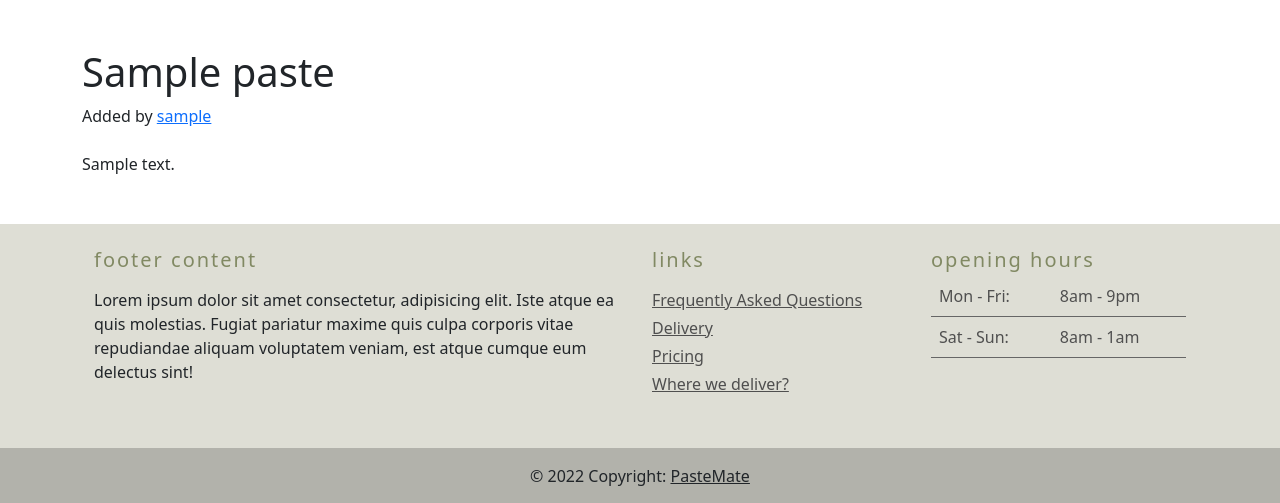
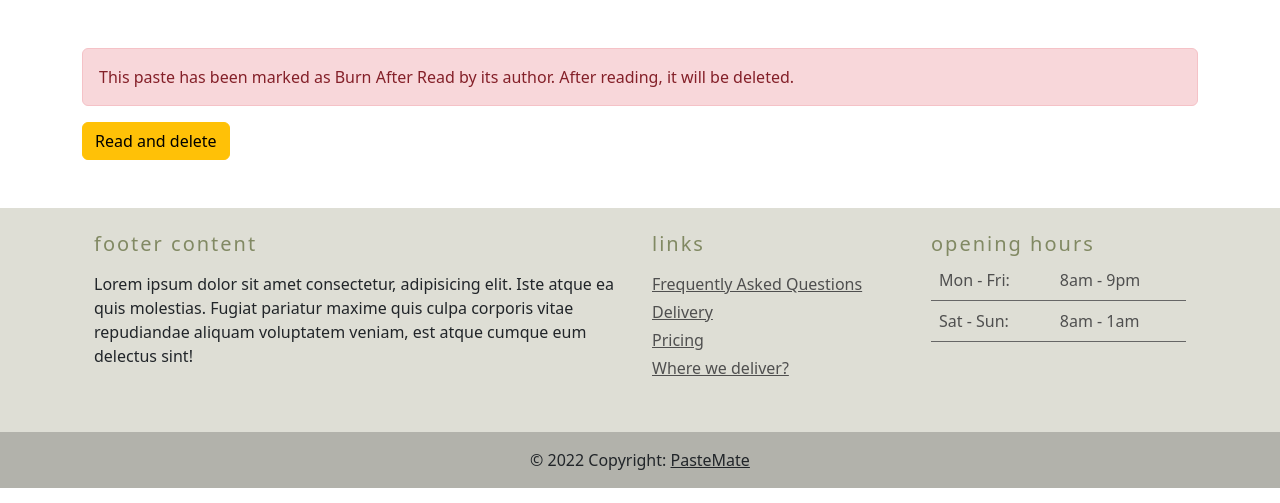
Before and after one commit to kstypik/PasteMate, a Django app: page /00000000-0000-0000-0000-000000000001/ in a window 1280 px wide. Shown: the part 58-561 px from the top of the page. Run offline with Django 4.2, Linux system fonts and the light colour scheme; tables that the repository leaves empty hold one stand-in row (values such as "Sample post").

Commit message:
Add Burn After Read feature

```diff
--- a/pastes/views.py
+++ b/pastes/views.py
@@ -1,8 +1,10 @@
+import copy
+
 from django.conf import settings
 from django.contrib.auth import get_user_model
 from django.contrib.auth.mixins import LoginRequiredMixin
 from django.http import Http404
-from django.shortcuts import get_object_or_404, render
+from django.shortcuts import get_object_or_404, redirect, render
 from django.views.generic import (
     CreateView,
     DeleteView,
@@ -28,6 +30,8 @@ class PasteCreateView(CreateView):
     def form_valid(self, form):
         if self.request.user.is_authenticated:
             form.instance.author = self.request.user
+        if form.instance.burn_after_read:
+            pass
         return super().form_valid(form)
 
 
@@ -49,6 +53,20 @@ class PasteDetailView(PasteInstanceMixin, DetailView):
             raise Http404
 
         return object
+
+    def render_to_response(self, context, **response_kwargs):
+        if self.object.burn_after_read:
+            context["burn_after_read"] = True
+        response = super().render_to_response(context, **response_kwargs)
+        return response
+
+    def post(self, request, *args, **kwargs):
+        """For handling Burn After Read"""
+        self.object = get_object_or_404(Paste, uuid=self.kwargs["uuid"])
+        context = {"paste": self.object}
+        self.object.burn_after_read = False
+        self.object.delete()
+        return self.render_to_response(context)
 
 
 class PasteAuthorMixin:
--- a/templates/pastes/detail.html
+++ b/templates/pastes/detail.html
@@ -5,6 +5,15 @@
 {% endblock title %}
 
 {% block content %}
+{% if burn_after_read %}
+<div class="alert alert-danger">
+  This paste has been marked as Burn After Read by its author. After reading, it will be deleted.
+</div>
+<form action="{% url 'pastes:detail' paste.uuid %}" method="post">
+  {% csrf_token %}
+  <button type="submit" class="btn btn-warning">Read and delete</button>
+</form>
+{% else %}
 <h1>{{ paste.title }}</h1>
 <p>Added by {% if paste.author %}<a href="#">{{ paste.author }}</a>{% else %}Anonymous{% endif %}</p>
 <div>
@@ -21,4 +30,5 @@
 <pre>{{ paste.content }}</pre>
 {% endif %}
 </div>
+{% endif %}
 {% endblock content %}
```
